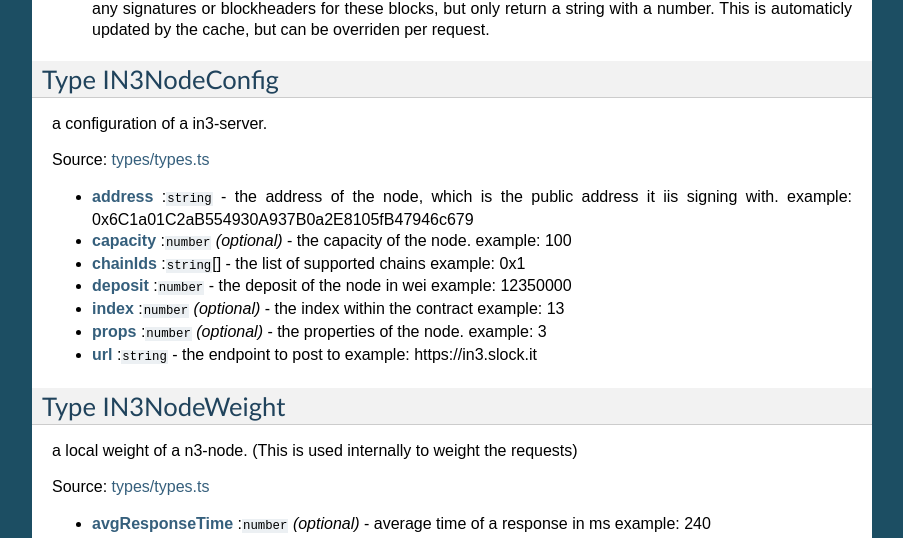
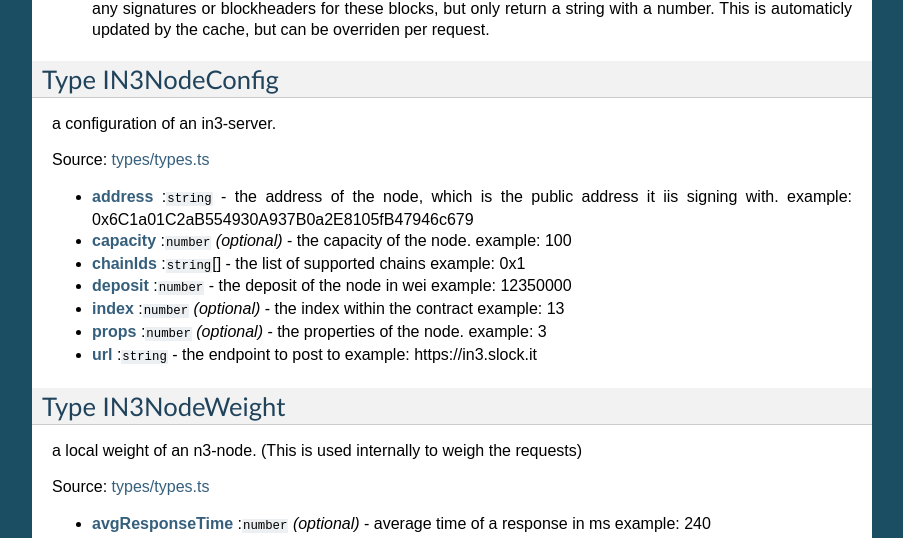
Before and after one commit to blockchainsllc/in3-legacy, a Sphinx documentation site: the page built from docs/api.md, in a window 1280 px wide and 900 px high, scrolled down 5771 px. Shown: the part 145-683 px from the top of the window, without its empty margins (198-1101 px from the left). Built offline with Sphinx 7.4.7, drawn with Linux system fonts in a browser that asks for light colours; pages that are not in the unit, such as notebooks, are missing from menus; some of the changed text lies outside the part shown.

```diff
--- a/docs/api.md
+++ b/docs/api.md
@@ -485,7 +485,7 @@ Source: [types/types.ts](https://github.com/slockit/in3/blob/master/src/types/ty
 ## Type IN3NodeConfig
 
 
-a configuration of a in3-server.
+a configuration of an in3-server.
 
 
 Source: [types/types.ts](https://github.com/slockit/in3/blob/master/src/types/types.ts#L248)
@@ -517,7 +517,7 @@ Source: [types/types.ts](https://github.com/slockit/in3/blob/master/src/types/ty
 ## Type IN3NodeWeight
 
 
-a local weight of a n3-node. (This is used internally to weight the requests)
+a local weight of an n3-node. (This is used internally to weigh the requests)
 
 
 Source: [types/types.ts](https://github.com/slockit/in3/blob/master/src/types/types.ts#L288)
@@ -661,7 +661,7 @@ Source: [types/types.ts](https://github.com/slockit/in3/blob/master/src/types/ty
 ## Type IN3RPCRequestConfig
 
 
-additional config for a IN3 RPC-Request
+additional config for an IN3 RPC-Request
 
 
 Source: [types/types.ts](https://github.com/slockit/in3/blob/master/src/types/types.ts#L515)
@@ -699,7 +699,7 @@ Source: [types/types.ts](https://github.com/slockit/in3/blob/master/src/types/ty
 ## Type IN3ResponseConfig
 
 
-additional data returned from a IN3 Server
+additional data returned from an IN3 Server
 
 
 Source: [types/types.ts](https://github.com/slockit/in3/blob/master/src/types/types.ts#L569)
@@ -749,7 +749,7 @@ Source: [modules/eth/serialize.ts](https://github.com/slockit/in3/blob/master/sr
 ## Type LogProof
 
 
-a Object holding proofs for event logs. The key is the blockNumber as hex
+an Object holding proofs for event logs. The key is the blockNumber as hex
 
 
 Source: [types/types.ts](https://github.com/slockit/in3/blob/master/src/types/types.ts#L592)
@@ -879,7 +879,7 @@ Source: [modules/eth/serialize.ts](https://github.com/slockit/in3/blob/master/sr
 ## Type ServerList
 
 
-a List of nodes
+a list of nodes
 
 
 Source: [types/types.ts](https://github.com/slockit/in3/blob/master/src/types/types.ts#L747)
```
Also changed, not shown: other parts of docs/api.md (+3 -3 lines).
